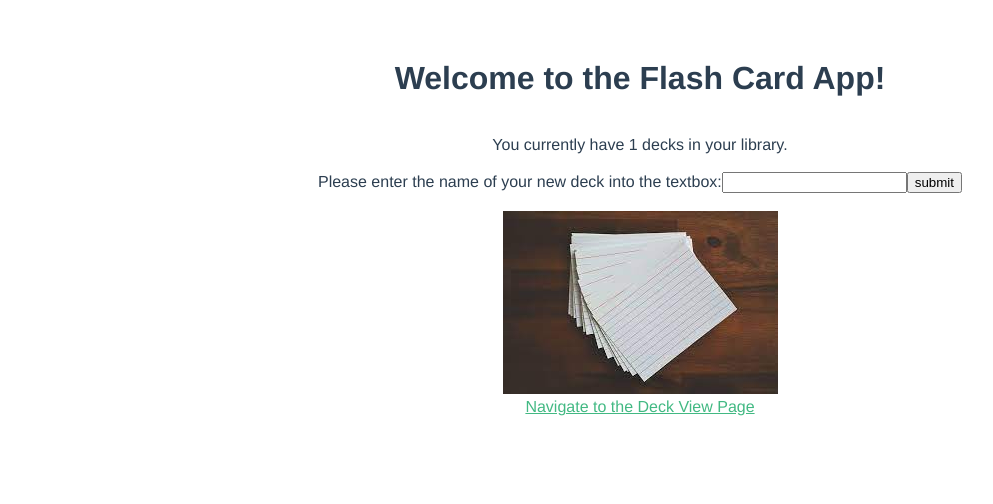
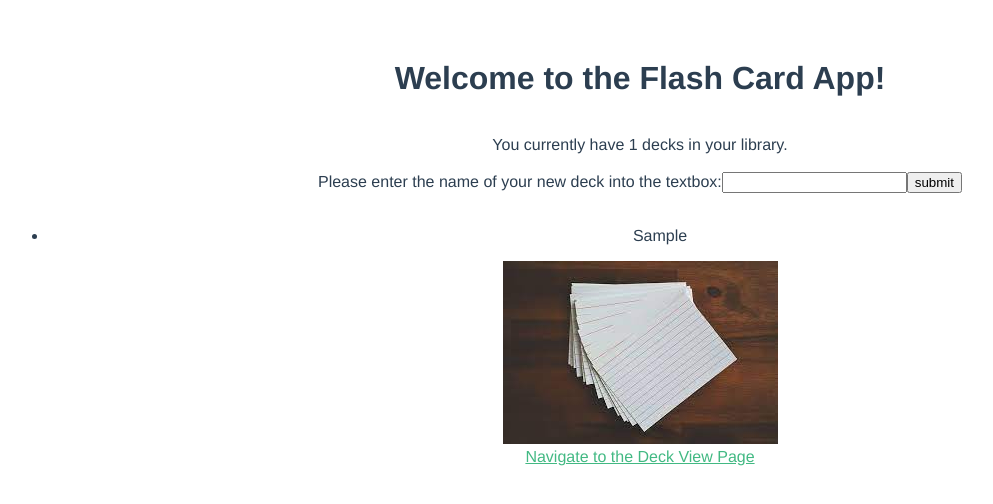
Before and after one commit to abasile1-tech/flash-card-app, a Vue app: page / in a window 1280 px wide. Both pictures are taken after typing "Sample" into the empty fields and a click on the button "submit". Shown: the top 504 px of the page, without its empty margins (0-993 px from the left). Built offline with nearby package versions, Linux system fonts and the light colour scheme.

Commit message:
the list of decks

```diff
--- /dev/null
+++ b/src/components/Decks.vue
@@ -0,0 +1,23 @@
+<template>
+    <div>
+        <ul>
+            <li :key="deck" v-for="deck in this.deckList"> {{deck}} </li>
+        </ul>
+    </div>
+</template>
+
+<script>
+export default {
+  name: 'Decks',
+  props: {
+      deckList: {
+      type: Array,
+      required: true
+      }
+  },
+}
+</script>
+
+<style scoped>
+
+</style>
--- a/src/components/Welcome.vue
+++ b/src/components/Welcome.vue
@@ -1,5 +1,5 @@
 <template>
-  <div class="hello">
+  <div>
     <h1>Welcome to the Flash Card App!</h1>
     <br>
     <p class="displayInline"> You currently have {{this.deckList.length}} decks in your library.</p>
@@ -8,6 +8,7 @@
     <input type="text" v-model="deckInput"/>
     <button v-on:click="submit">submit</button>
     <br> <br>
+    <Decks :deckList="deckList"/>
     <img src="../assets/flash_cards.png" alt="Flash Cards">
     <br>
     <a href="deck_view.html" target="_self">Navigate to the Deck View Page</a>
@@ -15,8 +16,12 @@
 </template>
 
 <script>
+import Decks from './Decks.vue'
 export default {
-  name: 'HelloWorld',
+  name: 'Welcome',
+  components: {
+    Decks
+  },
   props: {
   },
   data () {
```
